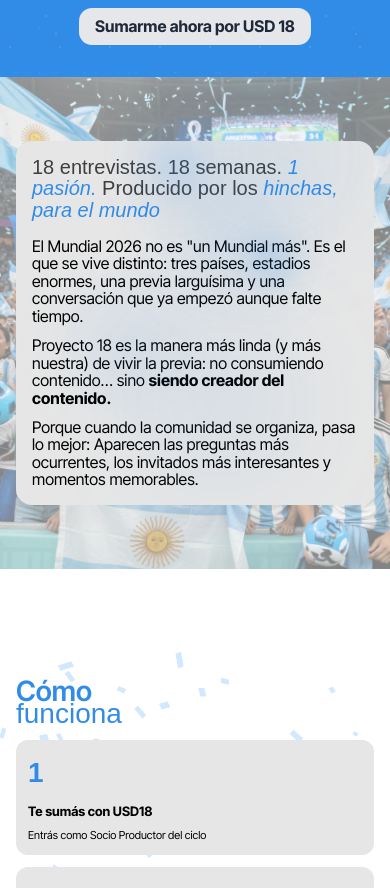
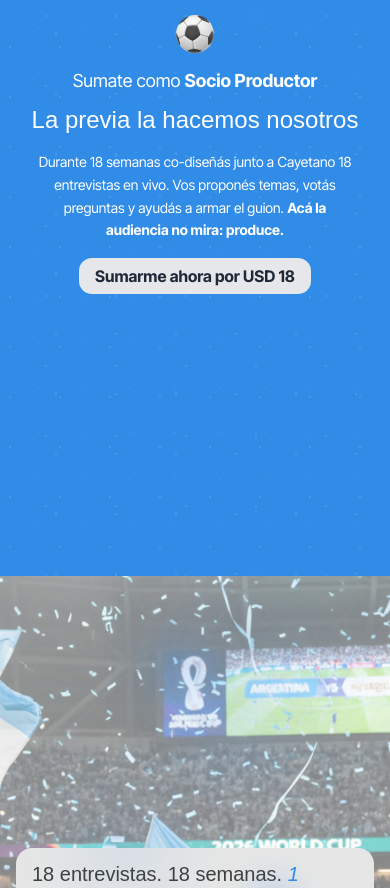
Before and after one commit to ulisescolosimo/cayetano, a Next.js app: page / in a window 390 px wide. Shown: the part 1112-2000 px from the top of the page. Built offline with nearby package versions, Linux system fonts and the light colour scheme; no server answers; a web font is replaced by a local one.

Commit message:
fix mobile

```diff
--- a/components/sections/Footer.tsx
+++ b/components/sections/Footer.tsx
@@ -35,7 +35,7 @@ export default function Footer() {
               <Image
                 src="/images/logo orsai.png"
                 alt="Orsai"
-                width={120}
+                width={70}
                 height={40}
                 className="h-auto w-auto max-h-[35px] md:max-h-[45px]"
                 priority
--- a/components/sections/HowItWorksSection.tsx
+++ b/components/sections/HowItWorksSection.tsx
@@ -171,12 +171,12 @@ export default function HowItWorksSection() {
                 </div>
 
                 {/* Título */}
-                <h3 className="font-sans text-[13px] sm:text-[14px] md:text-[15px] lg:text-[16px] xl:text-[18px] font-bold text-black mb-1.5 sm:mb-2 md:mb-3">
+                <h3 className="font-sans text-[18px] sm:text-[14px] md:text-[15px] lg:text-[16px] xl:text-[18px] font-bold text-black mb-1.5 sm:mb-2 md:mb-3">
                   {step.title}
                 </h3>
 
                 {/* Descripción */}
-                <p className="font-sans text-[11px] sm:text-[12px] md:text-[13px] lg:text-[14px] xl:text-[15px] font-normal text-black leading-[140%]">
+                <p className="font-sans text-[14px] sm:text-[12px] md:text-[13px] lg:text-[14px] xl:text-[15px] font-normal text-black leading-[140%]">
                   {step.description}
                 </p>
               </motion.div>
@@ -216,12 +216,12 @@ export default function HowItWorksSection() {
                     style={{ backgroundColor: '#318CE7' }}
                   >
                     {/* Título */}
-                    <h3 className="font-sans text-[14px] sm:text-[15px] md:text-[16px] lg:text-[18px] xl:text-[20px] font-bold text-white mb-1.5 sm:mb-2 md:mb-3">
+                    <h3 className="font-sans text-[18px] sm:text-[14px] md:text-[15px] lg:text-[16px] xl:text-[18px] font-bold text-white mb-1.5 sm:mb-2 md:mb-3">
                       {benefit.title}
                     </h3>
 
                     {/* Descripción */}
-                    <p className="font-sans text-[12px] sm:text-[13px] md:text-[14px] lg:text-[15px] xl:text-[16px] font-normal text-white leading-[140%]">
+                    <p className="font-sans text-[14px] sm:text-[12px] md:text-[13px] lg:text-[14px] xl:text-[15px] font-normal text-white leading-[140%]">
                       {benefit.description}
                     </p>
                   </motion.div>
--- a/components/sections/Project18Section.tsx
+++ b/components/sections/Project18Section.tsx
@@ -48,7 +48,7 @@ export default function Project18Section() {
       </div>
 
       {/* Contenedor principal con overlay gris semi-transparente */}
-      <div className="relative z-10 md:min-h-screen flex flex-col items-center justify-center lg:flex-row lg:items-center py-8 md:py-12 lg:py-0 w-full">
+      <div className="relative z-10 min-h-screen flex flex-col items-center justify-center lg:flex-row lg:items-center py-8 md:py-12 lg:py-0 w-full">
         <Container className="w-full">
           <div className="grid grid-cols-1 lg:grid-cols-2 gap-0">
             {/* Caja gris con texto - ocupa la mitad izquierda */}
--- a/components/sections/WorldCupSection.tsx
+++ b/components/sections/WorldCupSection.tsx
@@ -134,7 +134,7 @@ export default function WorldCupSection() {
   }, [])
 
   return (
-    <section ref={sectionRef} className="relative w-full md:min-h-screen bg-brand py-8 sm:py-12 md:py-16 lg:py-20 confetti-pattern overflow-hidden flex flex-col items-center justify-center">
+    <section ref={sectionRef} className="relative w-full min-h-screen bg-brand py-8 sm:py-12 md:py-16 lg:py-20 confetti-pattern overflow-hidden flex flex-col items-center justify-center">
       <div className="relative z-10 container mx-auto px-4 sm:px-6 lg:px-8 w-full">
         <div className="flex flex-col items-center text-center space-y-4 sm:space-y-6 md:space-y-8 lg:space-y-10">
           {/* Pelota de fútbol */}
```
